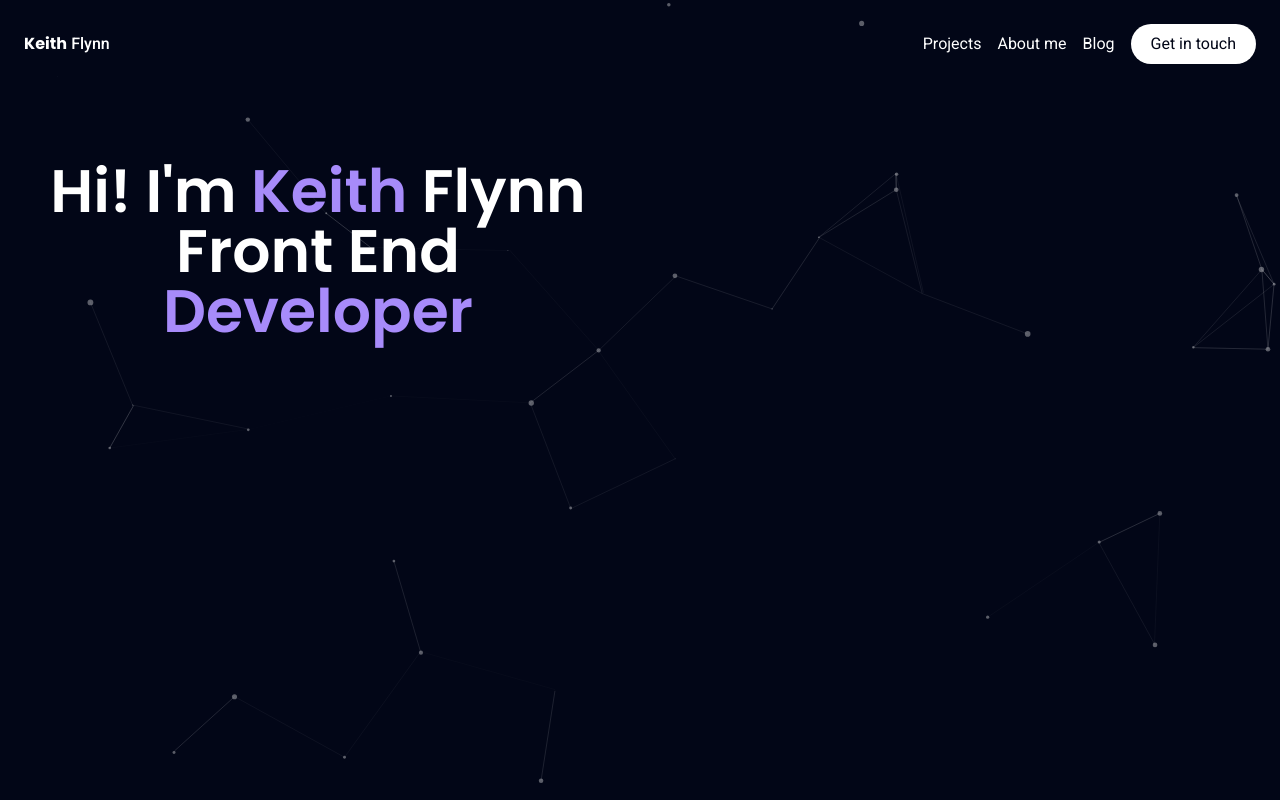
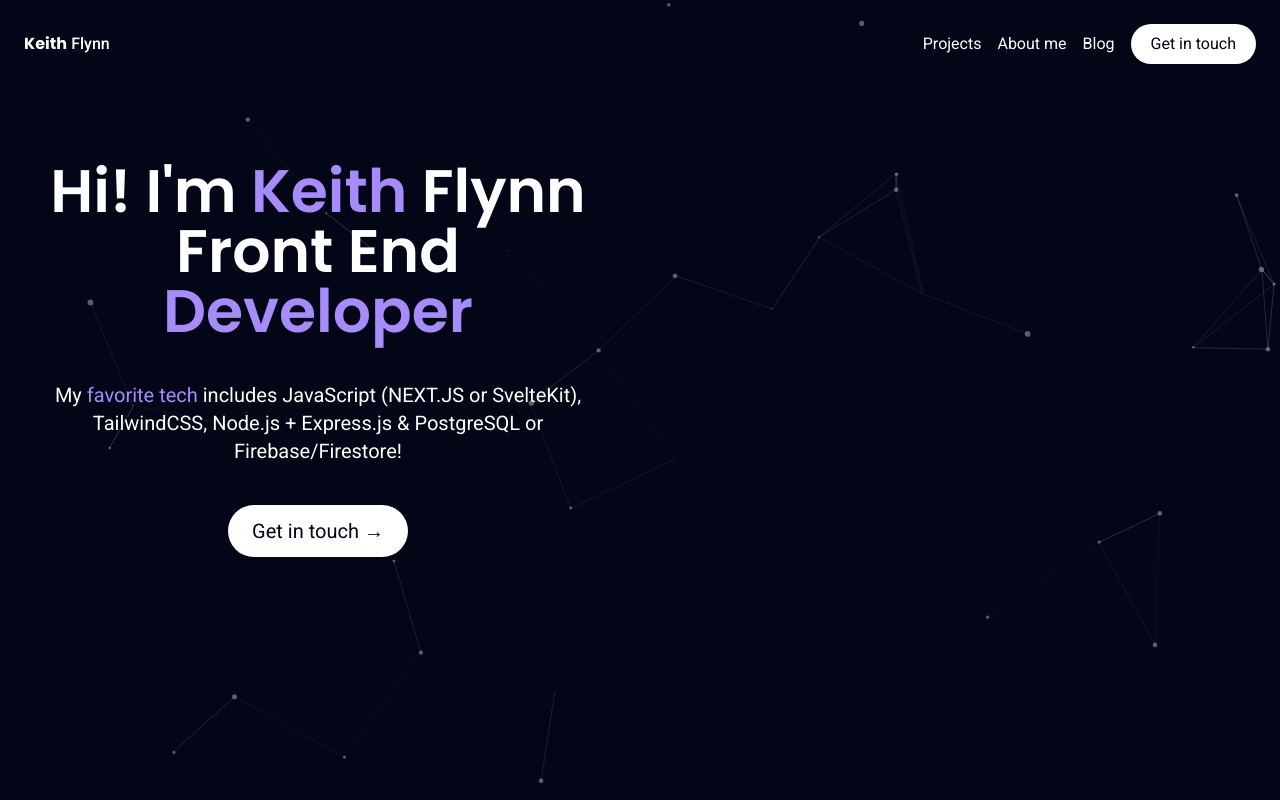
Before and after one commit to keith-flynn/portfolio-website, a SvelteKit app: page / in a window 1280 px wide. Shown: the top 800 px of the page. Built offline with nearby package versions, Linux system fonts and the light colour scheme.

Commit message:
Add button from header to main

```diff
--- a/src/components/Main.svelte
+++ b/src/components/Main.svelte
@@ -9,6 +9,15 @@
         Hi! I'm <span class="poppins text-violet-400">Keith</span> Flynn <br/>Front End
         <span class="poppins text-violet-400">Developer</span>
       </h2>
+      <p class="text-base sm:text-lg md:text-xl">
+        My <span class="text-violet-400">favorite tech</span> includes JavaScript (NEXT.JS or SvelteKit), TailwindCSS, Node.js + Express.js & PostgreSQL or Firebase/Firestore!
+      </p>
+      <a class="blueShadow mx-auto lg:mr-auto text-base sm:text-lg md:text-xl poppins relative overflow-hidden px-6 py-3 group rounded-full bg-white text-slate-950 cursor-pointer" href="#" target="_blank">
+        <div
+              class="absolute top-0 right-full w-full h-full bg-violet-400 opacity-20 group-hover:translate-x-full z-0 duration-200"
+          />
+          <h4 class="relative z-9">Get in touch &rarr;</h4>
+      </a>
     </div>
 
   </section>
```
